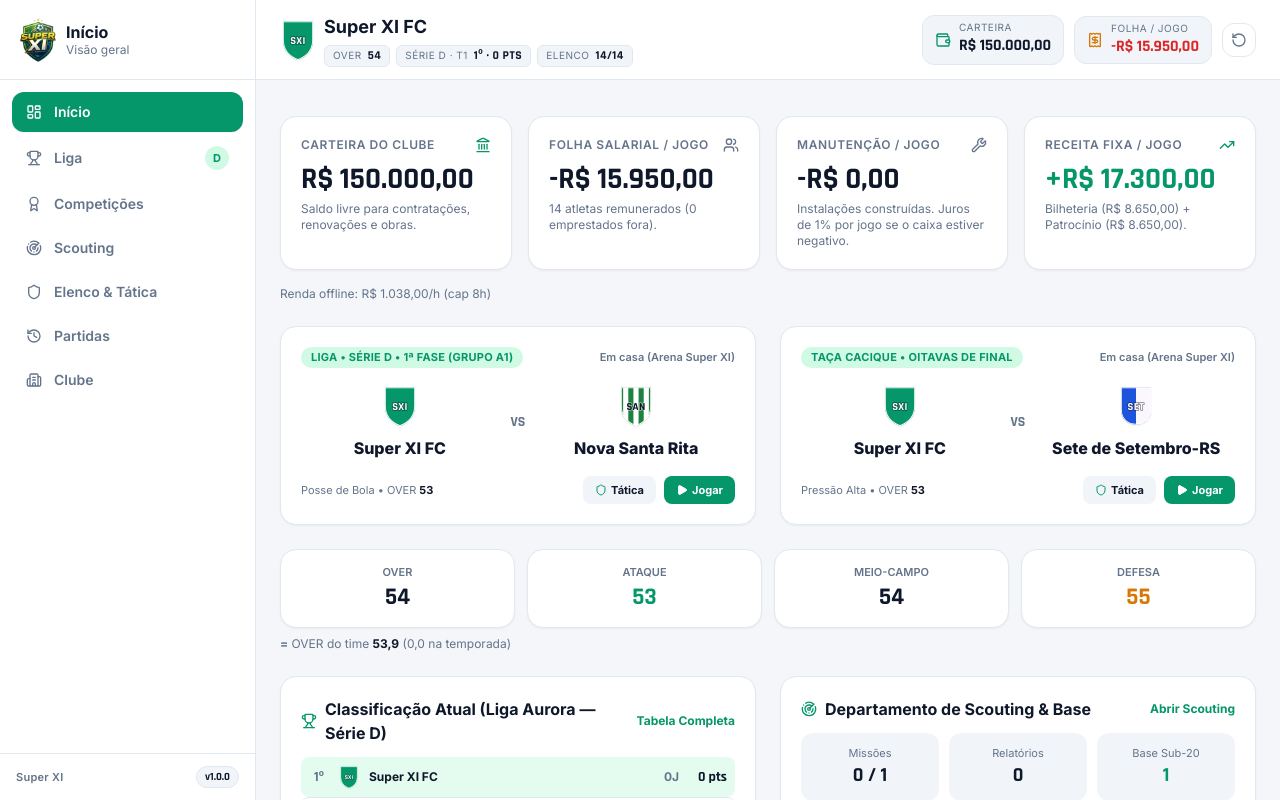
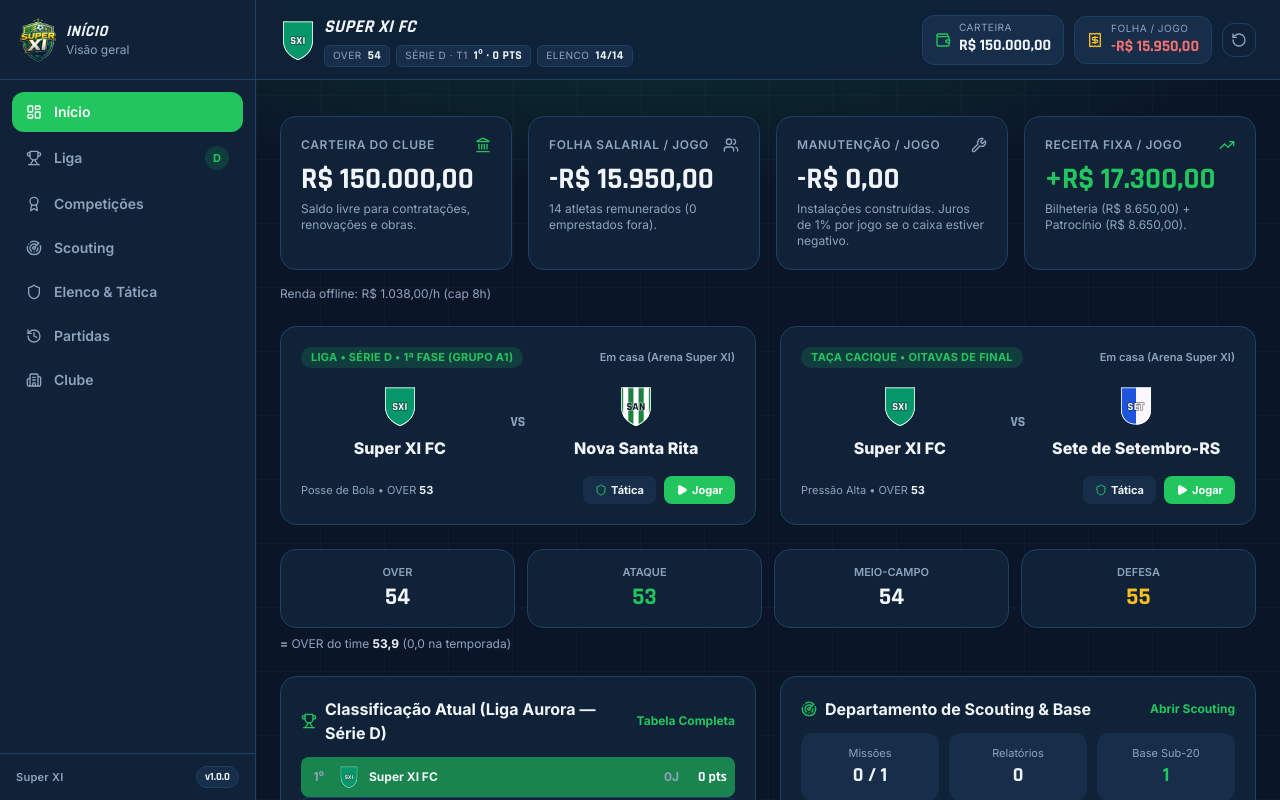
Before and after one commit to adrinoxdev/super-xi, a Vue app: page /#/ in a window 1280 px wide. Shown: the top 800 px of the page. Built offline with nearby package versions, Linux system fonts and the light colour scheme.

Commit message:
feat(visual): tokens e fontes do tema noite de jogo

```diff
--- a/index.html
+++ b/index.html
@@ -6,12 +6,12 @@
     <link rel="icon" type="image/png" href="./favicon.png" />
     <link rel="shortcut icon" href="./favicon.ico" />
     <link rel="apple-touch-icon" href="./apple-touch-icon.png" />
-    <meta name="theme-color" content="#0b3d2e" />
+    <meta name="theme-color" content="#0A1628" />
     <link rel="manifest" href="./manifest.webmanifest" />
     <meta name="mobile-web-app-capable" content="yes" />
     <meta name="apple-mobile-web-app-capable" content="yes" />
     <meta name="apple-mobile-web-app-title" content="Super XI" />
-    <meta name="apple-mobile-web-app-status-bar-style" content="black" />
+    <meta name="apple-mobile-web-app-status-bar-style" content="black-translucent" />
     <meta property="og:image" content="./logo.png" />
     <title>Super XI — Gestão de Futebol &amp; Scouting</title>
     <link rel="preconnect" href="https://fonts.googleapis.com" />
--- a/src/styles/main.css
+++ b/src/styles/main.css
@@ -2,11 +2,41 @@
 @tailwind components;
 @tailwind utilities;
 
-body { @apply bg-canvas text-ink font-sans antialiased min-h-dvh selection:bg-emeraldpro selection:text-white; }
+body {
+  @apply text-ink font-sans antialiased min-h-dvh selection:bg-gold selection:text-night;
+  background-color: #0A1628;
+  background-image:
+    radial-gradient(ellipse 80% 45% at 50% -8%, rgba(34, 197, 94, 0.2), transparent 70%),
+    repeating-linear-gradient(0deg, rgba(255, 255, 255, 0.025) 0px, rgba(255, 255, 255, 0.025) 1px, transparent 1px, transparent 64px),
+    repeating-linear-gradient(90deg, rgba(255, 255, 255, 0.02) 0px, rgba(255, 255, 255, 0.02) 1px, transparent 1px, transparent 64px);
+  background-attachment: fixed;
+}
+
+h1, h2, h3, .font-score {
+  font-family: 'Rajdhani', sans-serif;
+}
+h1, h2, h3 {
+  font-style: italic;
+  text-transform: uppercase;
+  letter-spacing: 0.02em;
+}
 
 .font-score {
   font-variant-numeric: tabular-nums;
 }
+
+::-webkit-scrollbar { width: 8px; height: 8px; }
+::-webkit-scrollbar-track { background: #050D18; }
+::-webkit-scrollbar-thumb { background: #1F3F63; border-radius: 9999px; }
+::-webkit-scrollbar-thumb:hover { background: #2B5584; }
+* { scrollbar-width: thin; scrollbar-color: #1F3F63 #050D18; }
+
+.clip-notch {
+  clip-path: polygon(0 0, calc(100% - 14px) 0, 100% 14px, 100% 100%, 14px 100%, 0 calc(100% - 14px));
+}
+.glow-gold { text-shadow: 0 0 12px rgba(251, 191, 36, 0.55); }
+.glow-green { box-shadow: 0 0 18px rgba(34, 197, 94, 0.35); }
+.title-band { border-left: 4px solid #FBBF24; padding-left: 0.6rem; }
 
 .pitch-bg {
   background: linear-gradient(180deg, #10B981 0%, #059669 100%);
--- a/tailwind.config.js
+++ b/tailwind.config.js
@@ -4,27 +4,29 @@ export default {
   theme: {
     extend: {
       colors: {
-        canvas: '#F4F6F9',      // 60% Dominante - Cool Off-White
-        surface: '#FFFFFF',     // 30% Secundária - Pure White Cards
-        subtle: '#F1F5F9',
-        borderline: '#E2E8F0',
+        canvas: '#0A1628',
+        surface: '#0F2238',
+        subtle: '#162E4A',
+        borderline: '#1F3F63',
+        night: '#050D18',
+        gold: { DEFAULT: '#FBBF24', deep: '#B45309' },
         ink: {
-          DEFAULT: '#0F172A',   // 10% Destaque - Deep Ink
-          muted: '#64748B',
-          light: '#1E293B'
+          DEFAULT: '#F1F5F9',
+          muted: '#8FA3BF',
+          light: '#CBD5E1'
         },
         emeraldpro: {
-          DEFAULT: '#059669',   // 10% Destaque Esportivo - Pitch Emerald
-          hover: '#047857',
-          soft: '#D1FAE5'
+          DEFAULT: '#22C55E',
+          hover: '#4ADE80',
+          soft: 'rgba(34,197,94,0.16)'
         },
         amberpro: {
-          DEFAULT: '#D97706',
-          soft: '#FEF3C7'
+          DEFAULT: '#FBBF24',
+          soft: 'rgba(251,191,36,0.16)'
         },
         dangerpro: {
-          DEFAULT: '#DC2626',
-          soft: '#FEE2E2'
+          DEFAULT: '#F87171',
+          soft: 'rgba(248,113,113,0.16)'
         }
       },
       fontFamily: {
```
Also changed, not shown: public/manifest.webmanifest.
